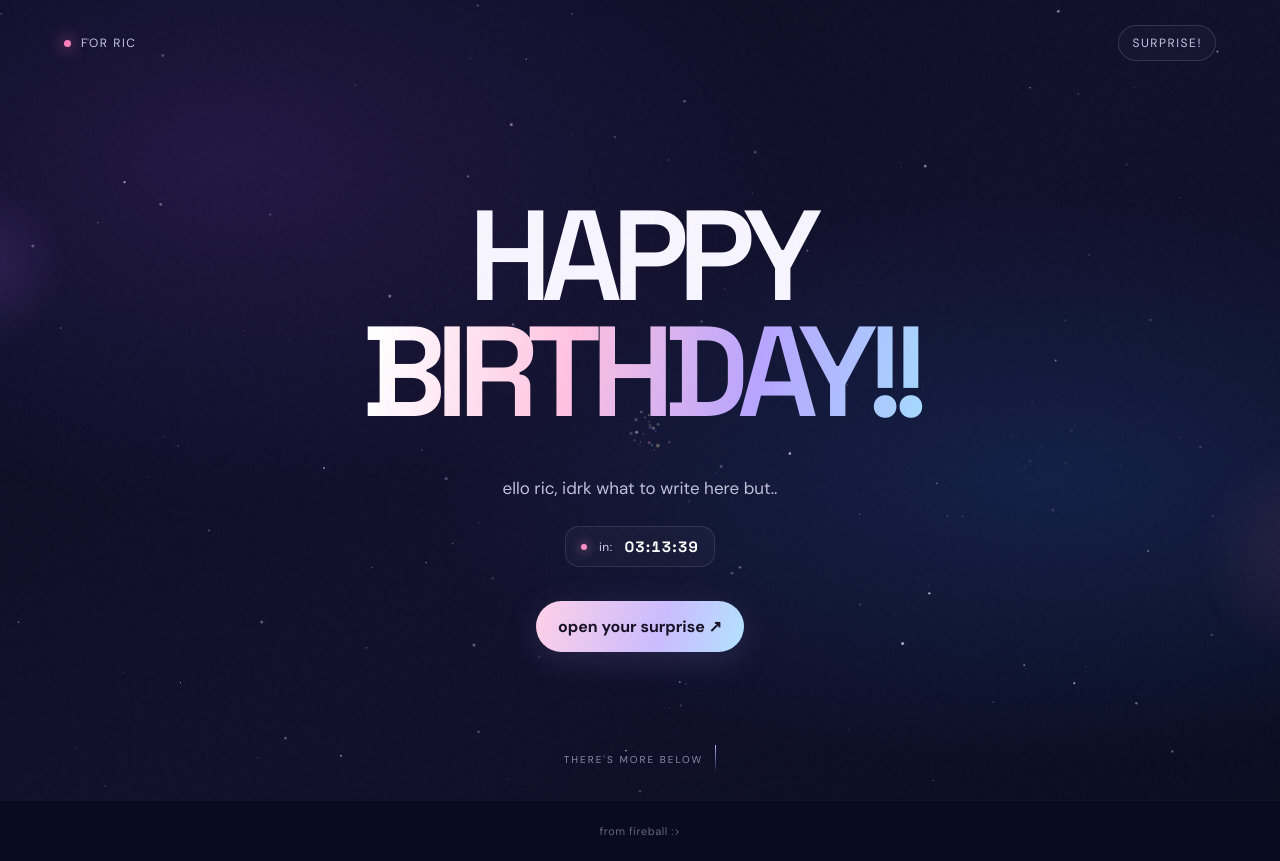
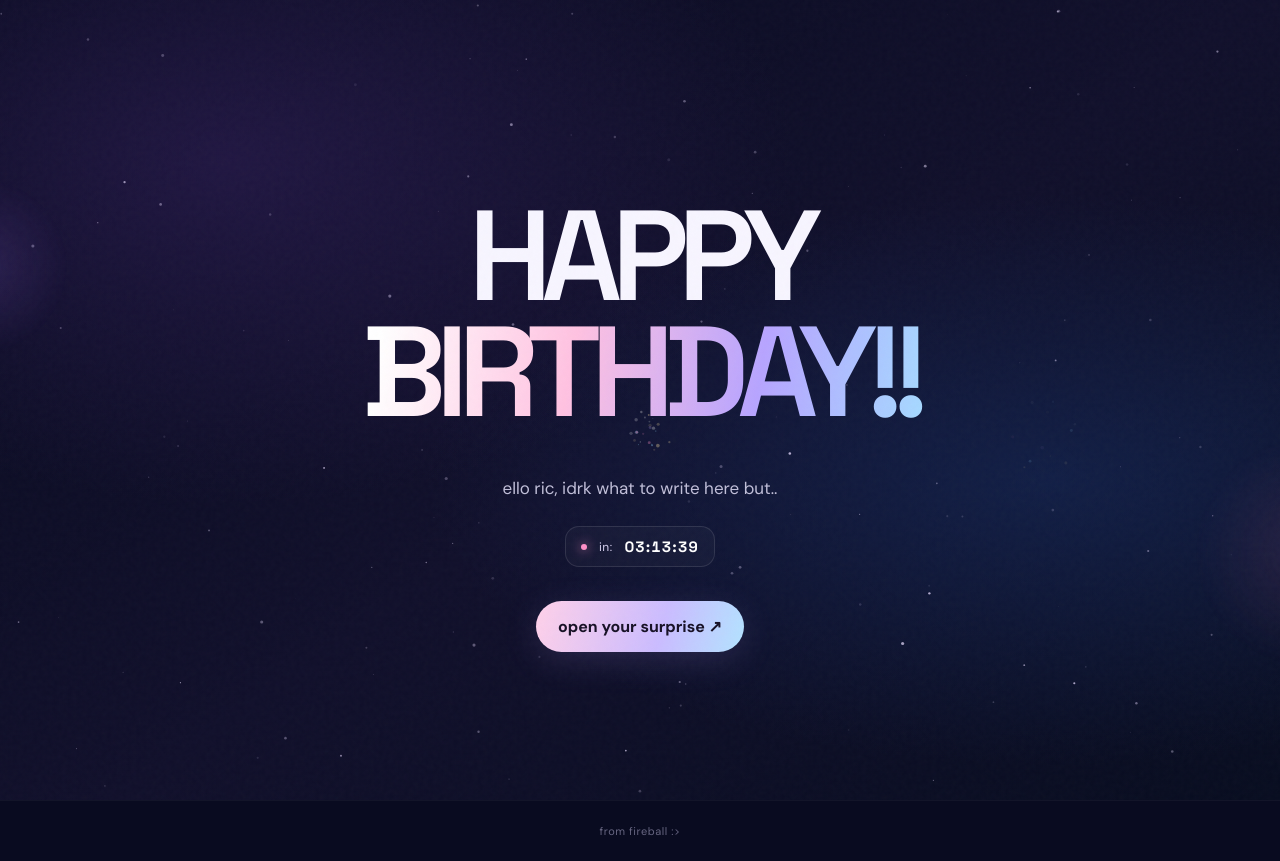
Before and after one commit to not-fireball/portfolio, a website: page public/notric23/index.html in a window 1280 px wide. Drawn offline with Linux system fonts and the light colour scheme.

Commit message:
Update index.html

```diff
--- a/public/notric23/index.html
+++ b/public/notric23/index.html
@@ -78,10 +78,6 @@
 <body>
   <canvas id="stars" aria-hidden="true"></canvas>
   <div class="grain" aria-hidden="true"></div>
-  <header class="topbar">
-    <div class="brand"><span class="dot"></span><span>for ric</span></div>
-    <span class="tag">surprise!</span>
-  </header>
   <main>
     <section class="hero">
       <div class="orb one"></div><div class="orb two"></div>
@@ -91,7 +87,6 @@
       <div class="hero-actions">
         <button class="primary" id="openSurprise">open your surprise <span aria-hidden="true">↗</span></button>
       </div>
-      <div class="scroll-hint">there's more below</div>
     </section>
 
   </main>
@@ -100,7 +95,7 @@
   <div class="modal" id="surpriseModal" role="dialog" aria-modal="true" aria-labelledby="modalTitle">
     <div class="modal-box">
       <span class="gift">🎁</span>
-      <div class="section-label">SURPRISE UNLOCKED</div>
+      <div class="section-label">surprised opened!</div>
       <h2 id="modalTitle">It's your day,<br>Notric23!</h2>
       <p>Whatever this year has waiting for you, I hope it's full of good people, good moments, and reasons to be proud of yourself. Thanks for being you. Happy birthday, legend. 🥳</p>
       <button class="close" id="closeModal">I'll try not to cry (close)</button>
```
